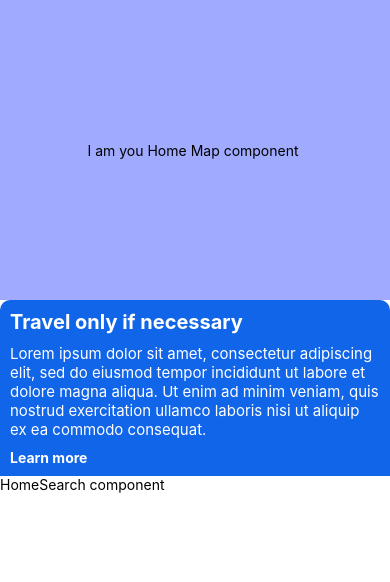
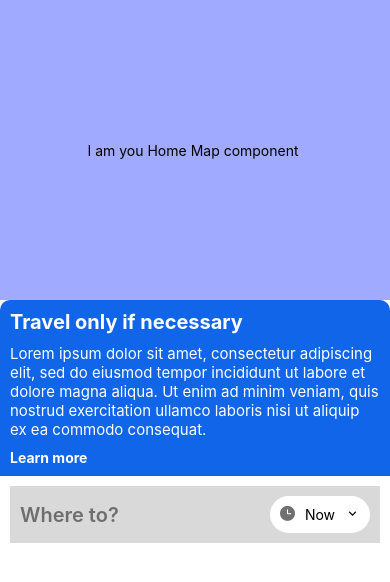
Before and after one commit to gabrielacarr/iOSUber, a React Native app in the folder Uber/: screen / in a window 390 px wide. Shown: the top 582 px of the page. Built offline with nearby package versions, Linux system fonts and the light colour scheme.

Commit message:
Displays: HomeMap + HomeSearch + Covid Message, styles integrated, renders correctly, looking good

```diff
--- a/Uber/src/components/HomeSearch/index.js
+++ b/Uber/src/components/HomeSearch/index.js
@@ -1,10 +1,25 @@
 import React from 'react';
 import {View, Text} from 'react-native';
+import AntDesign from 'react-native-vector-icons/AntDesign';
+import MaterialIcons from 'react-native-vector-icons/MaterialIcons';
+import styles from './styles';
 
 const HomeSearch = () => {
   return (
     <View>
-      <Text>HomeSearch component</Text>
+      {/* Input Box */}
+      <View style={styles.inputBox}>
+        <Text style={styles.inputText}>Where to? </Text>
+
+        <View style={styles.timeContainer}>
+          <AntDesign name={'clockcircle'} size={15} color={'#707070'} />
+          <Text>Now</Text>
+          <MaterialIcons name={'keyboard-arrow-down'} size={15} />
+        </View>
+      </View>
+      {/* Previous Destination */}
+
+      {/* Home Destination */}
     </View>
   );
 };
--- /dev/null
+++ b/Uber/src/components/HomeSearch/styles.js
@@ -0,0 +1,26 @@
+import {StyleSheet} from 'react-native';
+
+const styles = StyleSheet.create({
+  inputBox: {
+    backgroundColor: '#d9d9d9',
+    margin: 10,
+    padding: 10,
+    flexDirection: 'row',
+    justifyContent: 'space-between',
+    alignItems: 'center',
+  },
+  inputText: {
+    fontSize: 20,
+    fontWeight: '600',
+    color: '#6e6e6e',
+  },
+  timeContainer: {
+    flexDirection: 'row',
+    justifyContent: 'space-between',
+    width: 100,
+    padding: 10,
+    backgroundColor: '#fff',
+    borderRadius: 50,
+  },
+});
+export default styles;
```
